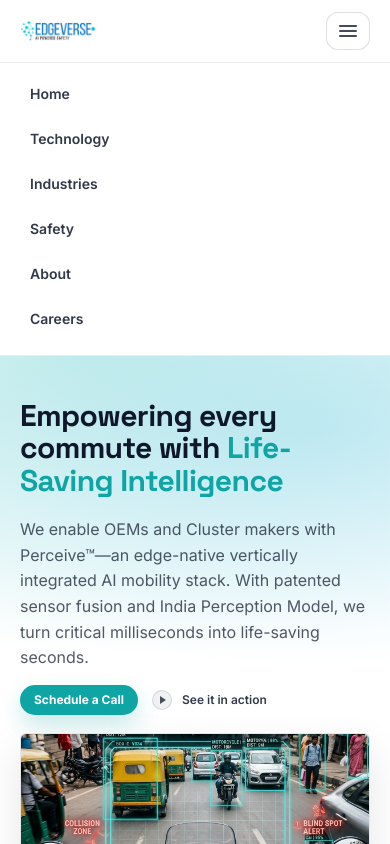
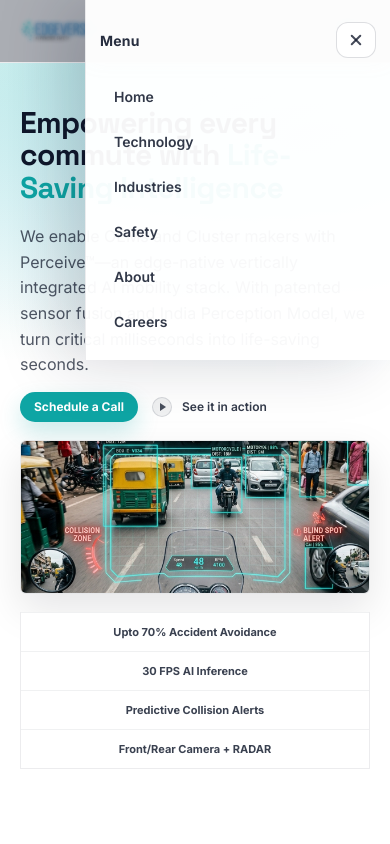
Before and after one commit to Heet0001/edgeverse_portfolio2, a React (Vite) app: page / in a window 390 px wide. Both pictures are taken after a click on the button "Open menu". Shown: the top 844 px of the page. Built offline with nearby package versions, Linux system fonts and the light colour scheme.

Commit message:
navbar side open

```diff
--- a/src/components/layout/navbar/Navbar.tsx
+++ b/src/components/layout/navbar/Navbar.tsx
@@ -1,10 +1,19 @@
 import styles from "./navbar.module.css"
 import logo from "../../../assets/images/EdgeVerselogo.png"
-import { useId, useState } from "react"
+import { useEffect, useId, useState } from "react"
 
 const Navbar = () => {
   const [mobileOpen, setMobileOpen] = useState(false)
   const mobileMenuId = useId()
+
+  useEffect(() => {
+    if (!mobileOpen) return
+    const prev = document.body.style.overflow
+    document.body.style.overflow = "hidden"
+    return () => {
+      document.body.style.overflow = prev
+    }
+  }, [mobileOpen])
 
   return (
     <header className={styles.navbar}>
@@ -61,10 +70,30 @@ const Navbar = () => {
       </div>
 
       <div
+        className={`${styles.mobileOverlay} ${mobileOpen ? styles.mobileOverlayOpen : ""}`}
+        aria-hidden={!mobileOpen}
+        onClick={() => setMobileOpen(false)}
+      >
+        <div className={styles.mobileBackdrop} aria-hidden="true" />
+        <div
           id={mobileMenuId}
           className={`${styles.mobileMenu} ${mobileOpen ? styles.mobileMenuOpen : ""}`}
-        aria-hidden={!mobileOpen}
+          role="dialog"
+          aria-modal="true"
+          aria-label="Mobile menu"
+          onClick={(e) => e.stopPropagation()}
         >
+          <div className={styles.mobileHeader}>
+            <span className={styles.mobileTitle}>Menu</span>
+            <button
+              type="button"
+              className={styles.closeBtn}
+              aria-label="Close menu"
+              onClick={() => setMobileOpen(false)}
+            >
+              <span className={styles.closeIcon} aria-hidden="true" />
+            </button>
+          </div>
           <nav className={styles.mobileLinks} aria-label="Mobile primary">
             <a href="/" className={styles.mobileLink} onClick={() => setMobileOpen(false)}>
               Home
@@ -89,10 +118,15 @@ const Navbar = () => {
             <a href="/about" className={styles.mobileLink} onClick={() => setMobileOpen(false)}>
               About
             </a>
-          <a href="/careers" className={styles.mobileLink} onClick={() => setMobileOpen(false)}>
+            <a
+              href="/careers"
+              className={styles.mobileLink}
+              onClick={() => setMobileOpen(false)}
+            >
               Careers
             </a>
           </nav>
+        </div>
       </div>
     </header>
   )
--- a/src/components/layout/navbar/navbar.module.css
+++ b/src/components/layout/navbar/navbar.module.css
@@ -134,19 +134,98 @@
 .hamburgerIcon::before{ top: -5px; }
 .hamburgerIcon::after{ top: 5px; }
 
+.mobileOverlay{
+  position: fixed;
+  inset: 0;
+  opacity: 0;
+  visibility: hidden;
+  pointer-events: none;
+  z-index: 30;
+  transition: opacity 260ms ease, visibility 0ms linear 260ms;
+}
+.mobileOverlayOpen{
+  opacity: 1;
+  visibility: visible;
+  pointer-events: auto;
+  transition: opacity 260ms ease, visibility 0ms linear 0ms;
+}
+
+.mobileBackdrop{
+  position: absolute;
+  inset: 0;
+  background: rgba(15, 23, 42, 0.35);
+  backdrop-filter: blur(2px);
+}
+
 .mobileMenu{
-  display: none;
-  border-top: 1px solid rgba(15, 23, 42, 0.08);
-  background: rgba(255, 255, 255, 0.92);
+  position: fixed;
+  top: 0;
+  right: 0;
+  height: 350px;
+  width: min(78vw, 340px);
+  background: rgba(255, 255, 255, 0.96);
   backdrop-filter: blur(12px);
+  border-left: 1px solid rgba(15, 23, 42, 0.08);
+  box-shadow: -24px 0 60px rgba(15, 23, 42, 0.18);
+  transform: translateX(100%);
+  transition: transform 320ms cubic-bezier(0.22, 0.95, 0.24, 1);
+  will-change: transform;
+  display: flex;
+  flex-direction: column;
+  padding-top: 10px;
 }
 .mobileMenuOpen{
-  display: block;
+  transform: translateX(0);
 }
+
+.mobileHeader{
+  display: flex;
+  align-items: center;
+  justify-content: space-between;
+  padding: 12px 14px 8px;
+}
+.mobileTitle{
+  font-weight: 700;
+  color: rgba(15, 23, 42, 0.9);
+  font-size: 14px;
+  letter-spacing: 0.2px;
+}
+
+.closeBtn{
+  border: 1px solid rgba(15, 23, 42, 0.14);
+  background: rgba(255, 255, 255, 0.85);
+  border-radius: 12px;
+  width: 40px;
+  height: 36px;
+  display: inline-flex;
+  align-items: center;
+  justify-content: center;
+  cursor: pointer;
+}
+.closeBtn:hover{
+  background: rgba(255, 255, 255, 1);
+}
+.closeIcon{
+  width: 16px;
+  height: 16px;
+  position: relative;
+  display: inline-block;
+}
+.closeIcon::before,
+.closeIcon::after{
+  content: "";
+  position: absolute;
+  left: 7px;
+  top: 1px;
+  bottom: 1px;
+  width: 2px;
+  background: rgba(15, 23, 42, 0.78);
+  border-radius: 999px;
+}
+.closeIcon::before{ transform: rotate(45deg); }
+.closeIcon::after{ transform: rotate(-45deg); }
 .mobileLinks{
-  max-width: 1200px;
-  margin: 0 auto;
-  padding: 10px 20px 16px;
+  padding: 10px 18px 18px;
   display: grid;
   gap: 4px;
 }
@@ -189,5 +268,15 @@
   .links{ display: flex; }
   .scheduleBtn{ display: inline-flex; }
   .hamburgerBtn{ display: none; }
-  .mobileMenuOpen{ display: none; }
+  .mobileOverlayOpen{
+    opacity: 0;
+    visibility: hidden;
+    pointer-events: none;
+  }
+  .mobileMenuOpen{ transform: translateX(100%); }
 }
+
+@media (prefers-reduced-motion: reduce){
+  .mobileOverlay{ transition: none; }
+  .mobileMenu{ transition: none; }
+}
```
Lines whose indentation alone changed are shown as unchanged.
